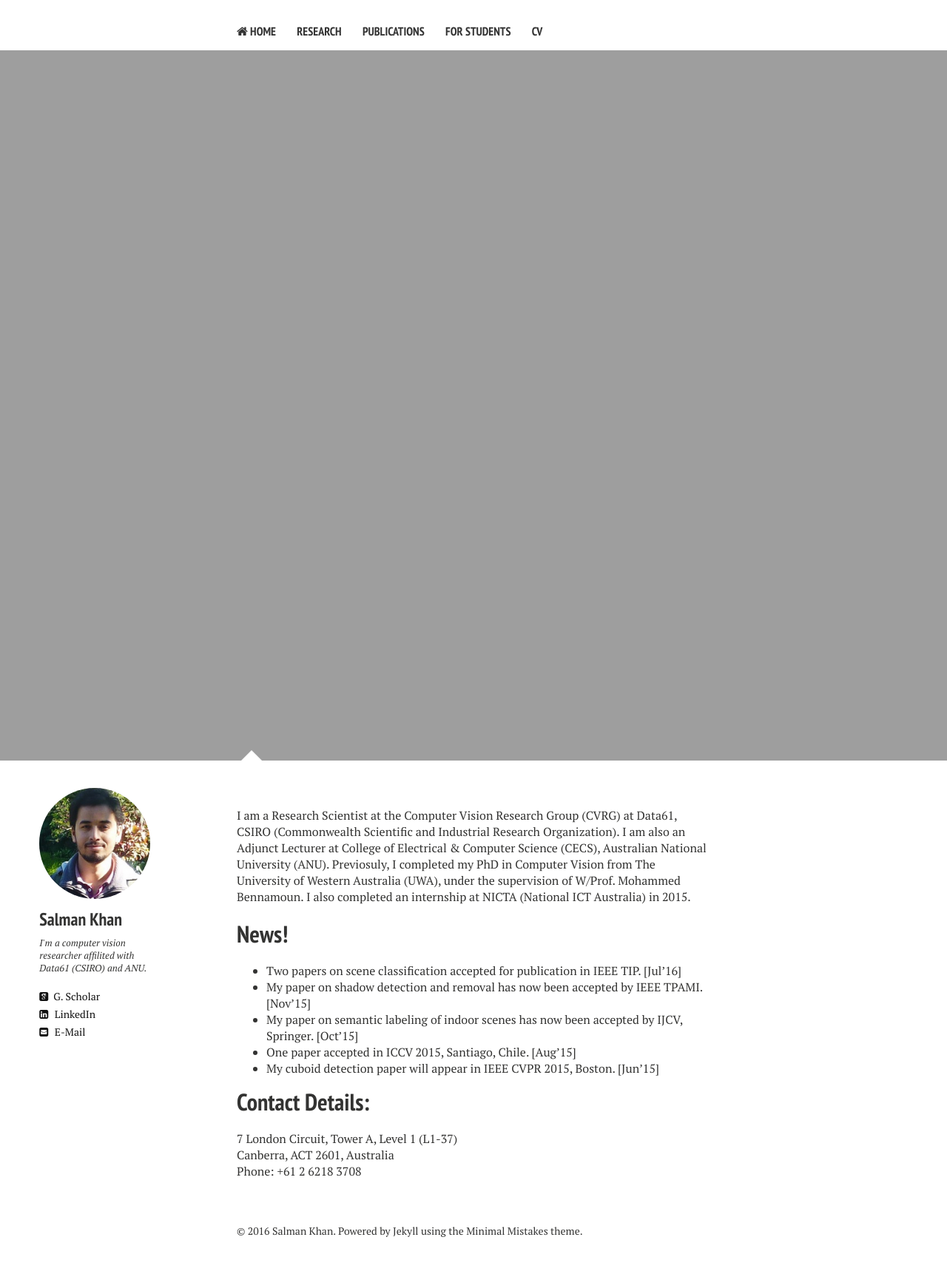
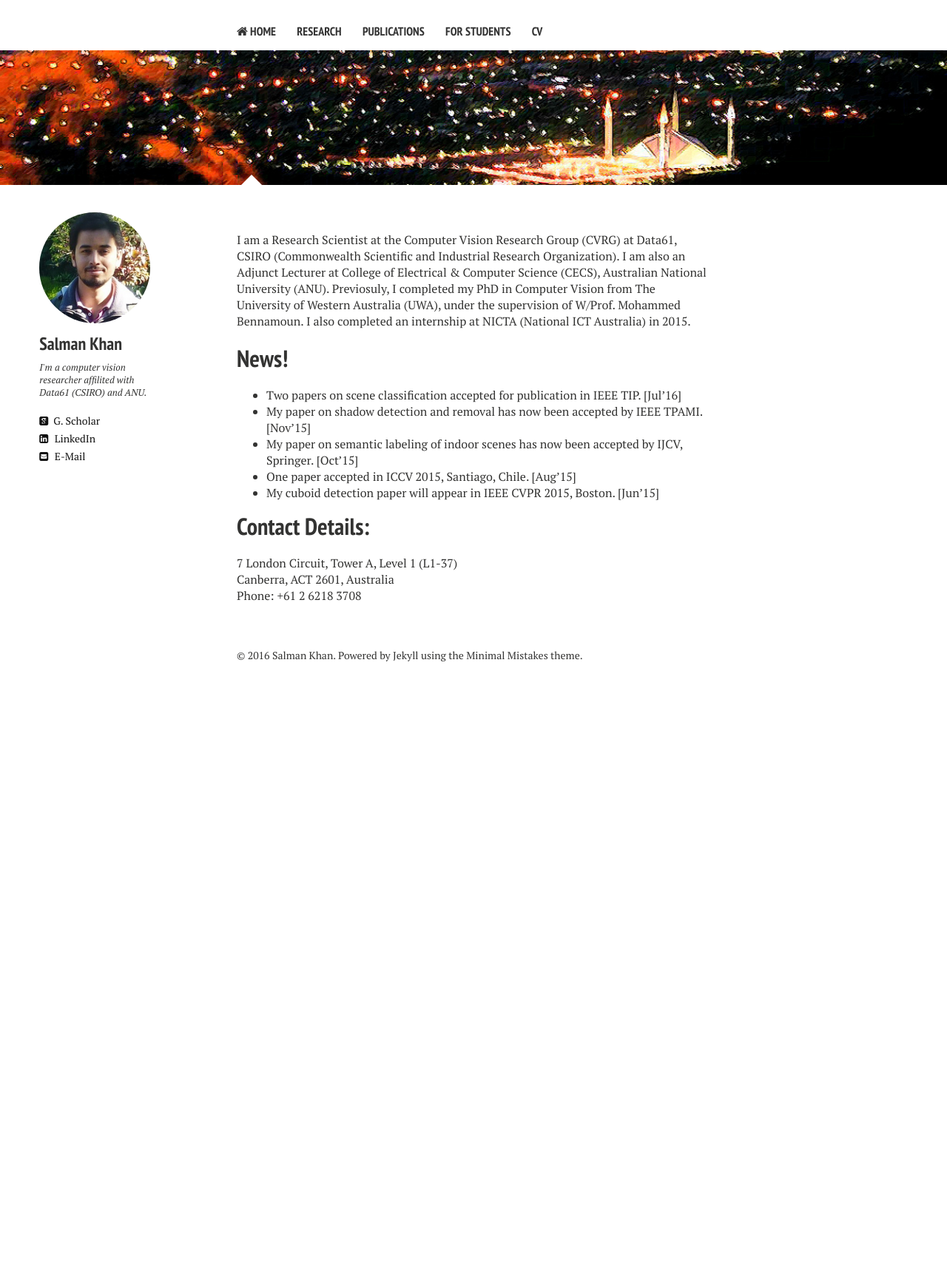
Before and after one commit to awaisrauf/salman-h-khan.github.io, a Jekyll site: the page built from index.md, in a window 1280 px wide. Shown: the whole page at 74% size. Built offline with Jekyll 4.4.1, drawn with Linux system fonts in a browser that asks for light colours; nearby versions of some CDN libraries; after the commit the page ends 944 px from its top, so only the background shows below that.

Commit message:
Update index.md

```diff
--- a/index.md
+++ b/index.md
@@ -4,7 +4,7 @@ title:
 description: "Salman Khan's website"
 tags: [Jekyll, theme, responsive, blog, template]
 image:
-  feature: mountain.png
+  feature: picture.jpg
 ---
 I am a Research Scientist at the Computer Vision Research Group (CVRG) at Data61, CSIRO (Commonwealth Scientific and Industrial Research Organization). I am also an Adjunct Lecturer at College of Electrical & Computer Science (CECS), Australian National University (ANU). Previosuly, I completed my PhD in Computer Vision from The University of Western Australia (UWA), under the supervision of W/Prof. Mohammed Bennamoun. I also completed an internship at NICTA (National ICT Australia) in 2015.
 
```
